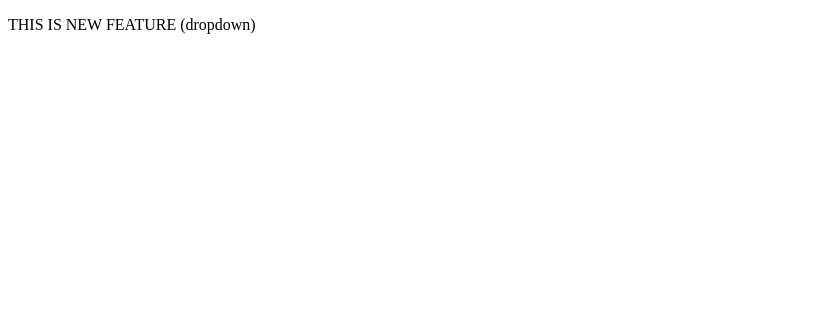
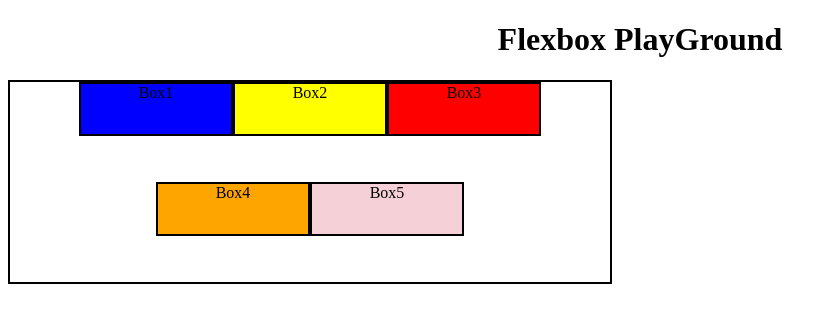
Before and after one commit to surajkhariappfoster/localrepo, a plain HTML site: page index.html in a window 1280 px wide. Shown: the whole page, without its empty margins (0-837 px from the left). Drawn offline with Linux system fonts and the light colour scheme.

Commit message:
practice

```diff
--- a/index.html
+++ b/index.html
@@ -3,9 +3,21 @@
 <head>
     <meta charset="UTF-8">
     <meta name="viewport" content="width=device-width, initial-scale=1.0">
+    <link rel="stylesheet" href="styles.css">
     <title>Document</title>
 </head>
 <body>
-    <p>THIS IS NEW FEATURE (dropdown)</p>
+  <h1>Flexbox PlayGround</h1>
+  <div id="container">
+    <div id="box1" >Box1</div>
+    <div id="box2" >Box2</div>
+    <div id="box3" >Box3</div>
+    <div id="box4" >Box4</div>
+    <div id="box5" >Box5</div>
+</div>
+
+
+
+
 </body>
 </html>
--- a/styles.css
+++ b/styles.css
@@ -1 +1,37 @@
-p{color:yellow;}
+#container{
+    width:600px;
+    height:200px;
+    display:flex;
+    flex-direction: row;
+    justify-content: center;
+    flex-wrap:wrap;
+
+}
+
+body{
+    text-align: center;
+}
+
+div
+{
+    height: 50px;
+    width:150px;
+    display:inline-block;
+    border: 2px solid black;
+
+}
+#box1{
+    background-color: blue;
+}
+#box2{
+    background-color: yellow;
+}
+#box3{
+    background-color:red;
+}
+#box4{
+    background-color:orange;
+}
+#box5{
+    background-color:rgb(245, 208, 214);
+}
```
